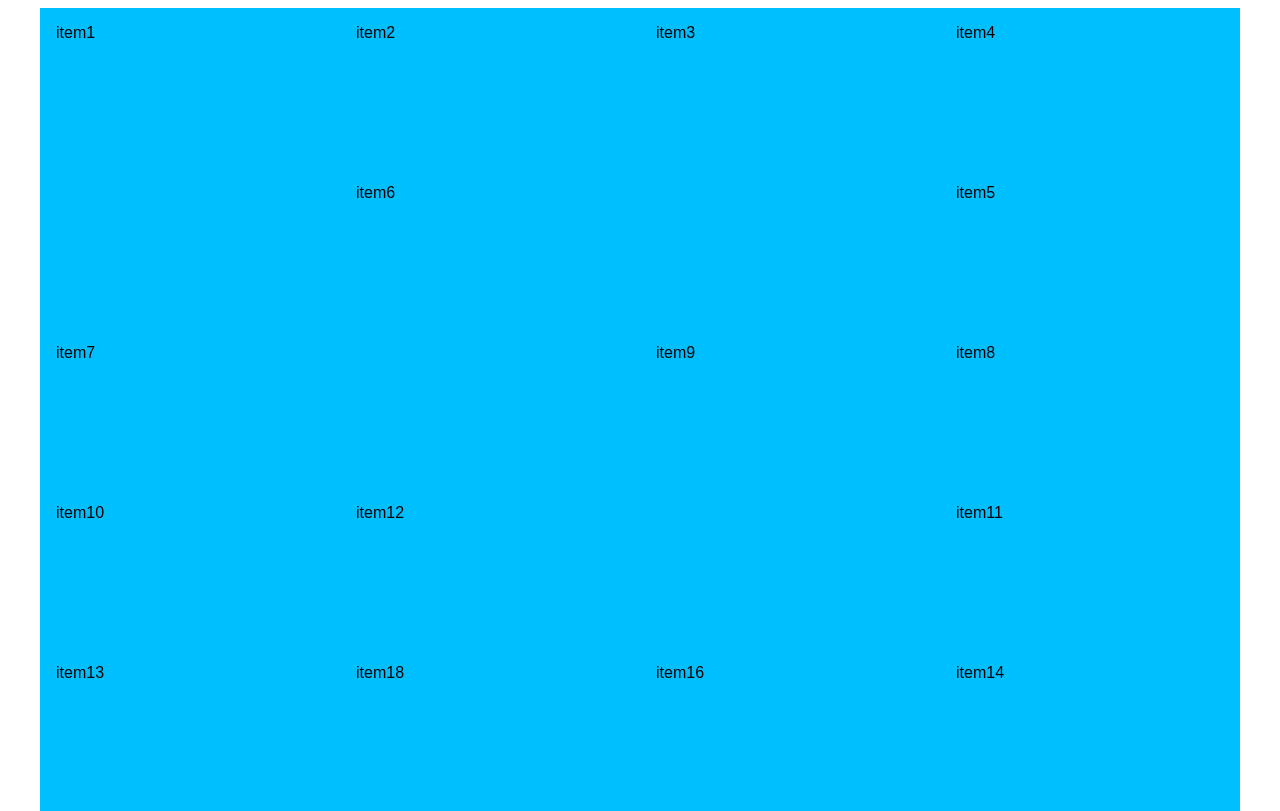
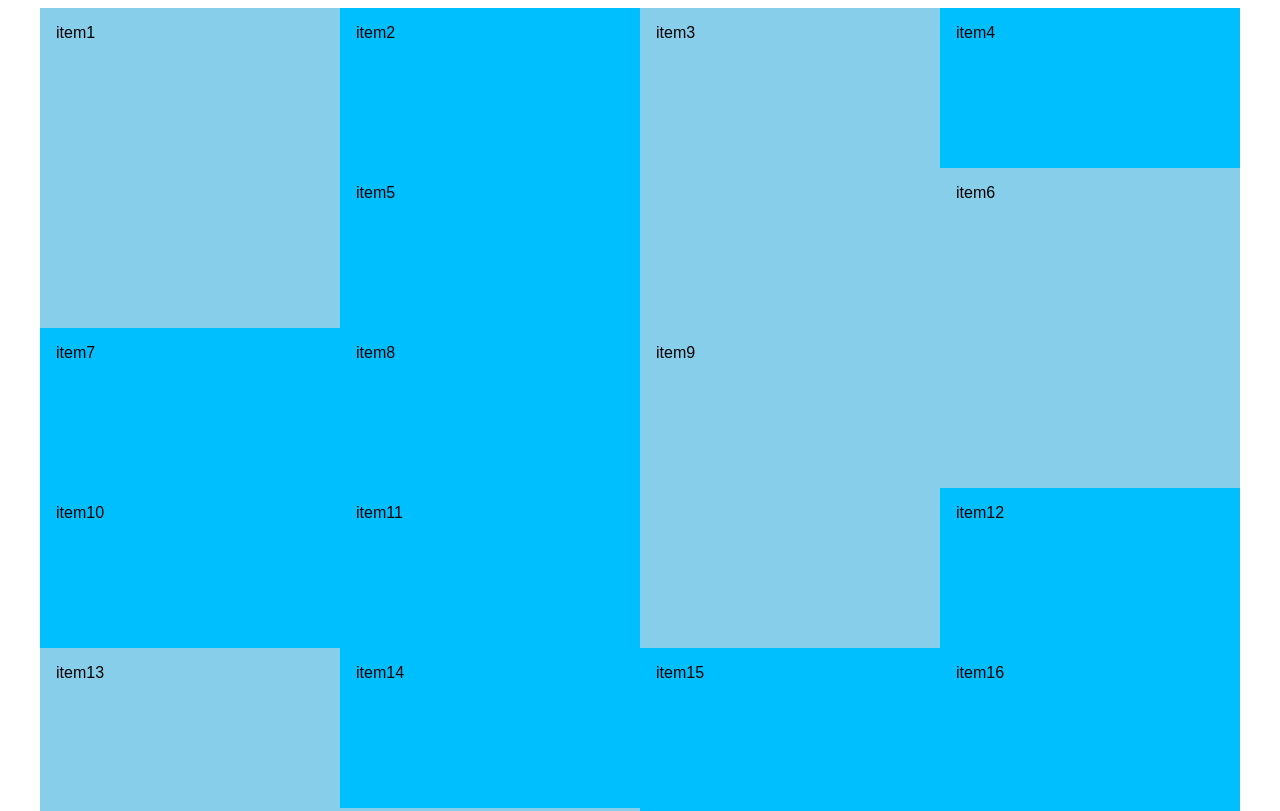
Before and after one commit to iamvdo/Greeed, a website: page test.html in a window 1280 px wide. Shown: the top 811 px of the page. Drawn offline with Linux system fonts and the light colour scheme.

Commit message:
Fix: Better child placement between columns

```diff
--- a/bower.json
+++ b/bower.json
@@ -1,6 +1,6 @@
 {
   "name": "Greeed",
-  "version": "1.1.1",
+  "version": "1.1.2",
   "main": "greeed.js",
   "ignore": [
     "**/.*",
--- a/greeed.js
+++ b/greeed.js
@@ -97,22 +97,13 @@
 
 			for (var i = 0; i < this.childs.length; i++) {
 
-				var smallestColumnHeight = 0;
-				var smallestColumnIndex = 0;
 				// find the smallest column to place the next child
+				var columnsHeight = [];
 				for (var j = 0; j < this.columns.length; j++) {
 					var columnHeight = this.columns[j]._offsetHeight;
-					if(j === 0){
-						smallestColumnHeight = columnHeight;
-					}
-					if(columnHeight === 0){
-						smallestColumnIndex = j;
-						break;
-					}
-					if(columnHeight < smallestColumnHeight){
-						smallestColumnIndex = j;
-					}
+					columnsHeight.push(columnHeight);
 				}
+				var smallestColumnIndex = columnsHeight.indexOf(Math.min.apply(Math, columnsHeight));
 
 				// add child to the smallest height column
 				this.columns[smallestColumnIndex].push(this.childs[i]);
--- a/test.html
+++ b/test.html
@@ -54,6 +54,7 @@
 	}
 	.Greeed-item--big {
 		height: 20em;
+		background: skyblue;
 	}
 	.Greeed-column-inner {
 		padding: 0;
```
